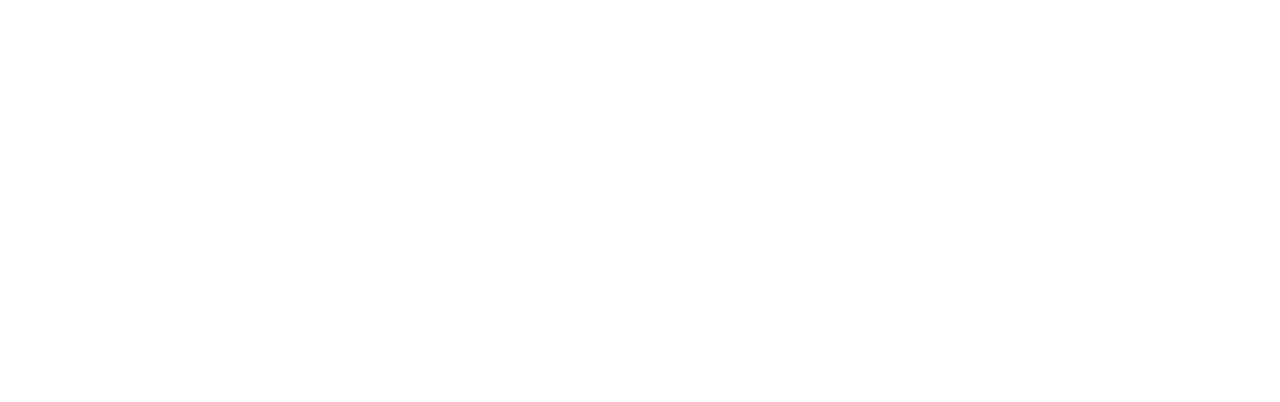
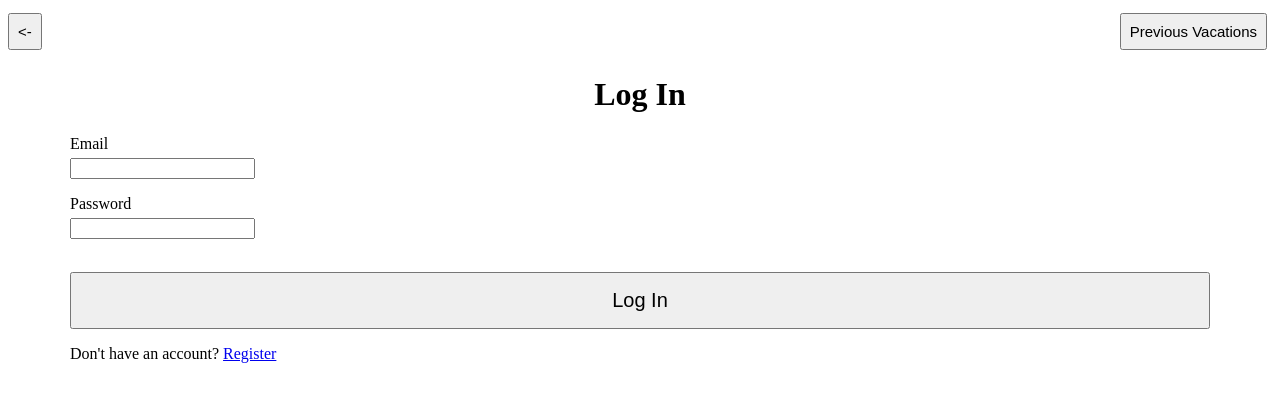
Before and after one commit to christinakerr/disney-dining-tracker, a React (Create React App) app in the folder client/: page /login in a window 1280 px wide. Shown: the top 402 px of the page. Built offline with nearby package versions, Linux system fonts and the light colour scheme.

Commit message:
Added login and register to the router

```diff
--- a/client/src/App.js
+++ b/client/src/App.js
@@ -8,6 +8,8 @@ import rootReducer from "./reducers/rootReducer"
 
 import {createStore} from 'redux';
 import {Provider} from "react-redux";
+import Register from "./auth/Register";
+import Login from "./auth/Login";
 
 const store = createStore(rootReducer);
 
@@ -24,6 +26,8 @@ function App() {
             <Route path="/vacation/:id" component={Home}/>
             <Route exact path="/add-food" component={AddFood} />
             <Route exact path="/previous-vacations" component={Home} />
+            <Route exact path="/register" component={Register} />
+            <Route exact path="/login" component={Login} />
           </Switch>
 
         </BrowserRouter>
--- a/client/src/auth/Login.js
+++ b/client/src/auth/Login.js
@@ -0,0 +1,59 @@
+import Form from "../components/Forms/Form"
+import Button from "../components/Button";
+import H1 from "../components/Text/H1";
+import Input from "../components/Forms/Input";
+import Container from "../components/Container.js"
+import Header from "../components/Header.js"
+import P from "../components/Text/P"
+
+import { v4 as uuidv4 } from 'uuid';
+import { useDispatch } from 'react-redux';
+import { useHistory, Link } from 'react-router-dom'
+import { useState } from 'react';
+
+function Login() {
+
+    const dispatch = useDispatch();
+    const history = useHistory();
+
+    const [emailInput, setEmailInput] = useState()
+    const [passwordInput, setPasswordInput] = useState()
+    const [errors, setErrors] = useState({})
+
+    let disabled = false;
+    // if (!nameInput || !nightsInput){
+    //     disabled = true;
+    // }
+
+    function handleSubmit(event) {
+        event.preventDefault();
+
+        const vacationObj = {
+            // "name": nameInput,
+            // "current": true,
+            // "nights": nightsInput,
+            // "food": [],
+            // "id": uuidv4()
+        }
+        dispatch({type: "ADDVACATION", payload: vacationObj});
+        history.push("/")
+    }
+
+    return (
+        <div>
+            <Header />
+            <Container>
+                <H1>Log In</H1>
+                <Form noValidate id="login" onSubmit={handleSubmit}>
+                    <Input type="email" label="Email" input="email" stateProp={emailInput} onChange={(e) => setEmailInput(e.target.value)} error={errors.email} />
+                    <Input type="password" label="Password" input="password" stateProp={passwordInput} onChange={(e) => setPasswordInput(e.target.value)} error={errors.password} />
+                    <br />
+                    <Button big type="submit" form="login" value="login" disabled={disabled}>Log In</Button>
+                </Form>
+                <P>Don't have an account? <Link to="/register">Register</Link></P>
+            </Container>
+        </div>
+    )
+}
+
+export default Login;
--- a/client/src/components/Forms/Form.js
+++ b/client/src/components/Forms/Form.js
@@ -1,6 +1,6 @@
 function Form(props){
     return (
-        <form id={props.id} onSubmit={props.onSubmit}>{props.children} noValidate={props.noValidate}</form>
+        <form id={props.id} onSubmit={props.onSubmit} novalidate={props.noValidate}>{props.children}</form>
     );
 }
 
```
